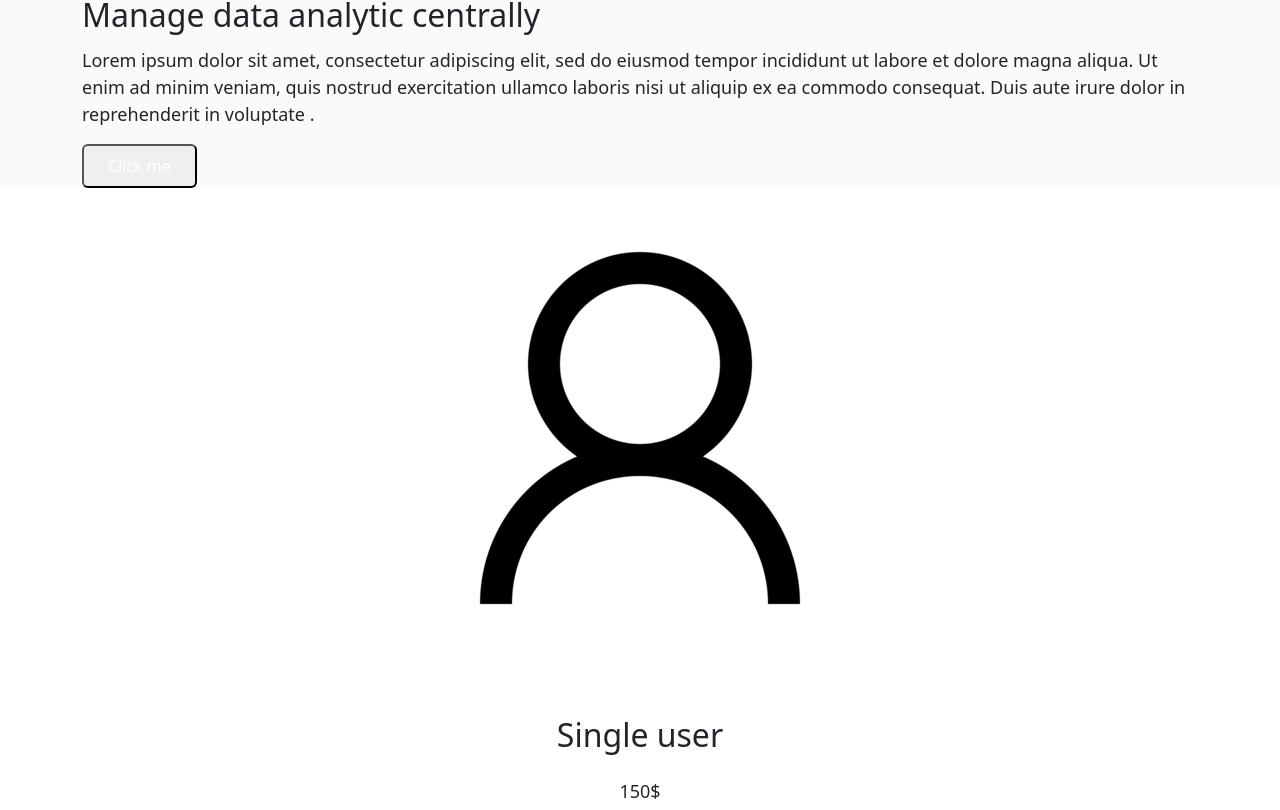
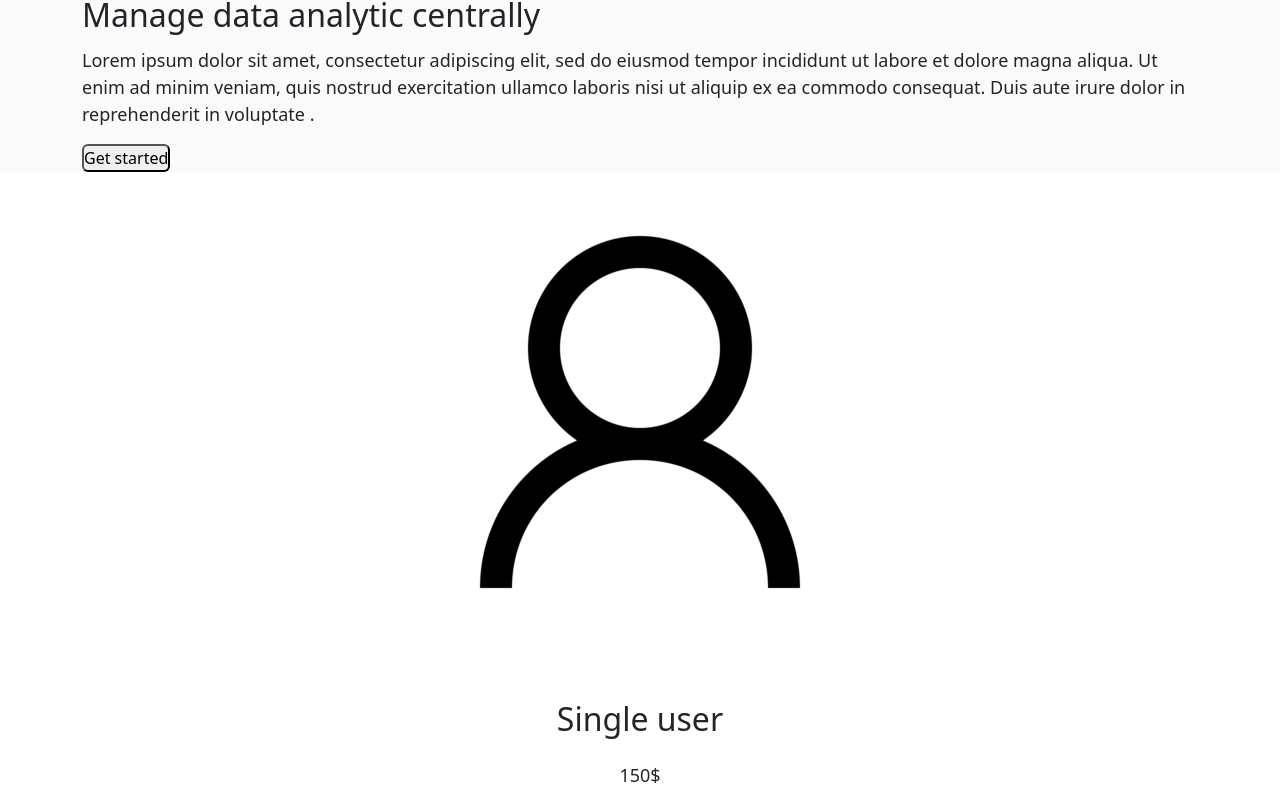
Before and after one commit to tarikbouari/Tailwind-App, a React (Create React App) app: page / in a window 1280 px wide. Shown: the part 2530-3340 px from the top of the page. Built offline with nearby package versions, Linux system fonts and the light colour scheme.

Commit message:
Fix linters

```diff
--- a/src/components/Analytics.js
+++ b/src/components/Analytics.js
@@ -15,12 +15,8 @@ const Analytic = () => (
         ullamco laboris nisi ut aliquip ex ea commodo consequat.
         Duis aute irure dolor in reprehenderit in voluptate .
       </p>
-      <button type="button" className="bg-blue-500 hover:bg-blue-700 text-white font-bold py-2 px-4 rounded">
-        Click me
-      </button>
+      <button type="button" className=" p-[0.7rem] rounded bg-[#00df9a] text-black md:self-start ">Get started </button>
     </div>
   </div>
-
 );
-
 export default Analytic;
--- a/src/components/Newsletter.js
+++ b/src/components/Newsletter.js
@@ -37,10 +37,8 @@ const Newsletter = () => {
             <button type="submit" className=" rounded bg-[#00df9a] px-2  md:px-3 py-2"> Notify me</button>
           </form>
 
-          <div>
-            <h3 className="text-white text-lg font-bold">Subscribe to our Newsletter</h3>
-            <p className="text-white text-sm">Stay up to date with our latest news and products</p>
-            <p className="w-full">
+          <div className="pt-2">
+            <p className="w-full text-white">
               we care about the protection of your data. read our
               <a href="www.google.com" className="text-[#00df9a]"> privacy policy</a>
             </p>
```
